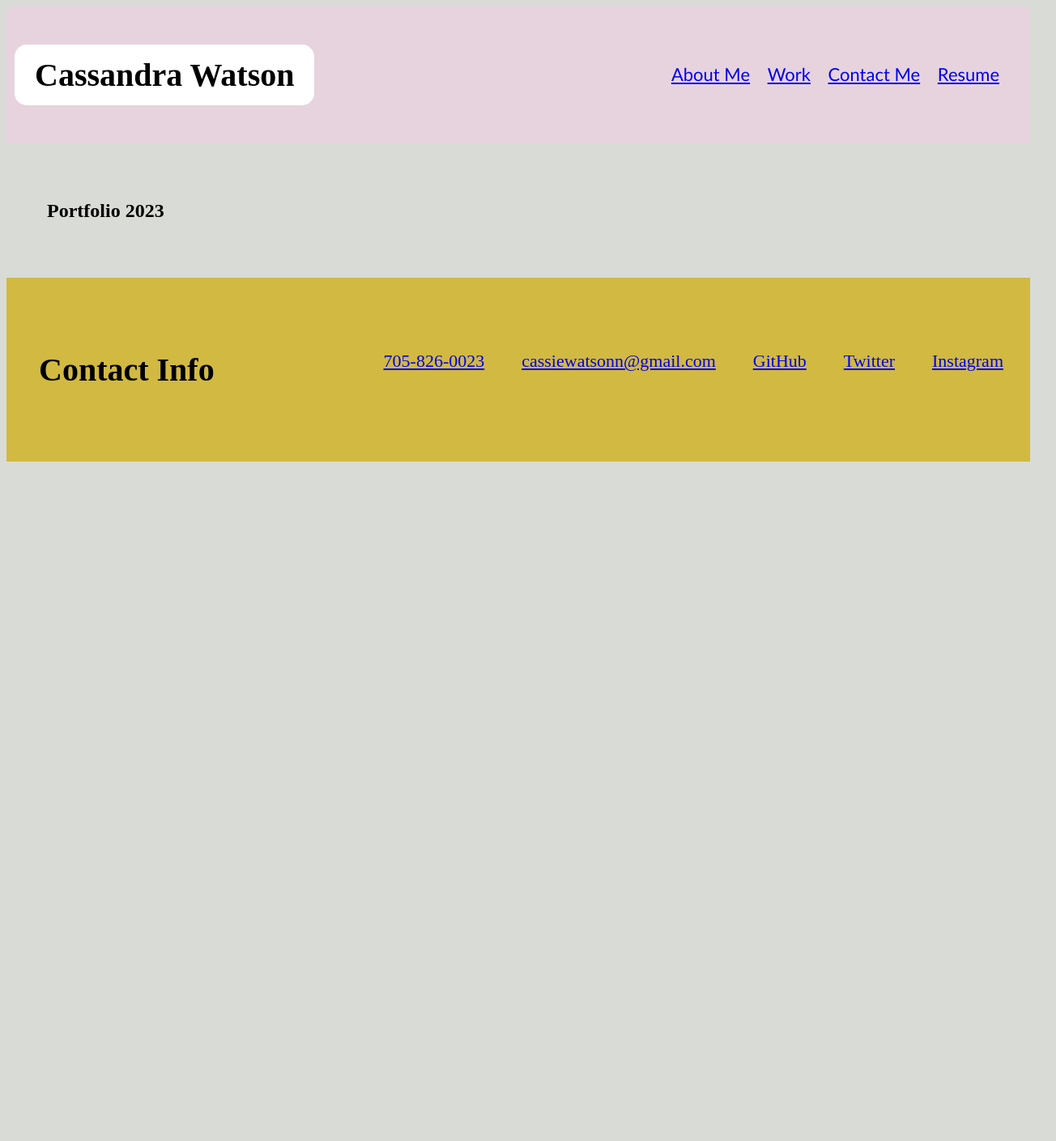
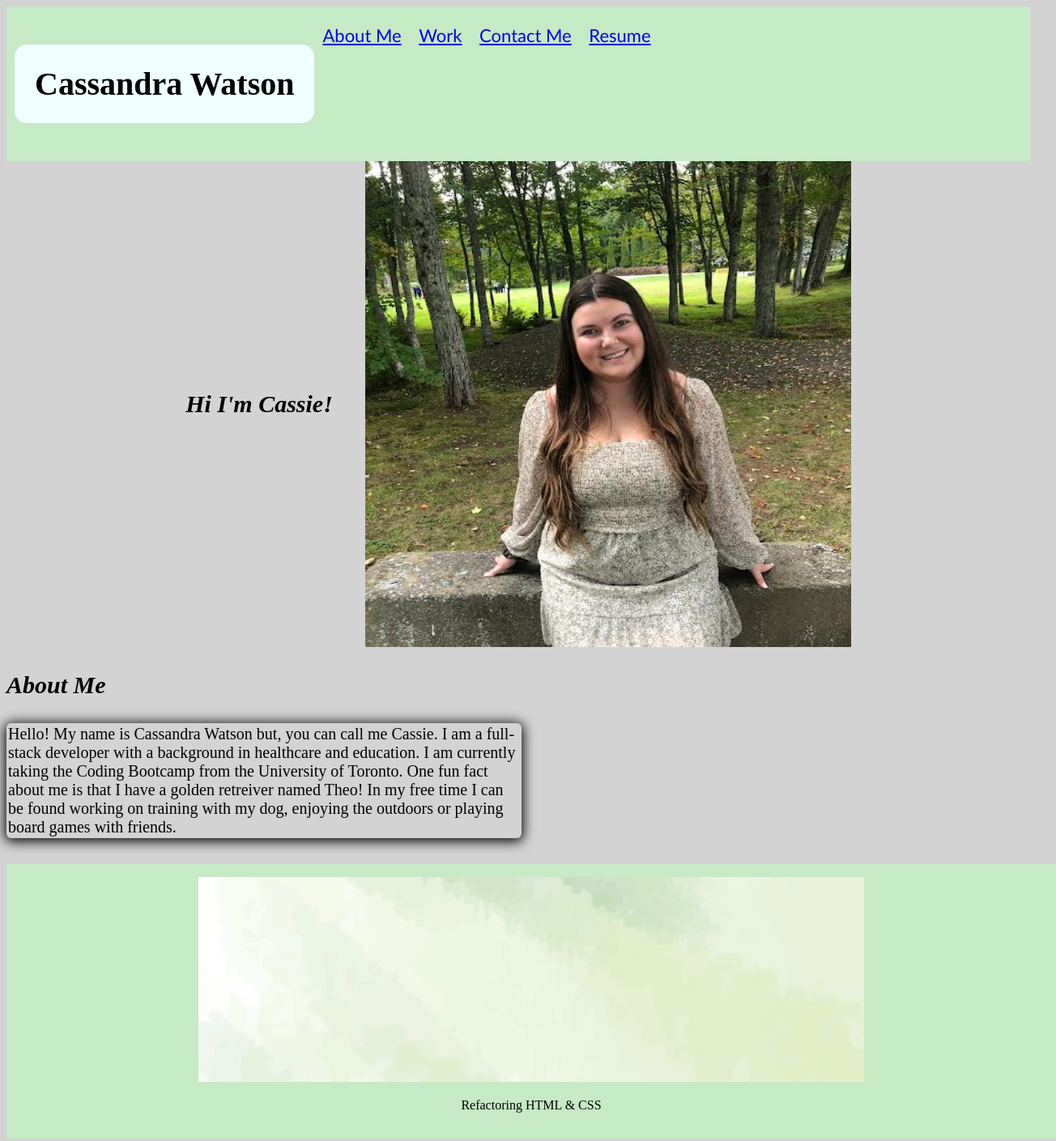
Before and after one commit to cassiewatsonn/portfolio, a plain HTML site: page index.html in a window 1280 px wide. Shown: the top 1409 px of the page at 81% size, 1304 px wide, since content can reach past the window. Before the commit the page ends 800 px from the top, so only its background shows below. Drawn offline with Linux system fonts and the light colour scheme.

Commit message:
Added photos, header and footer

```diff
--- a/assets/css/style.css
+++ b/assets/css/style.css
@@ -3,38 +3,43 @@
 }*/
 
 body {
-    background-color: #d9dcd6;
+    background-color: lightgrey;
+
 }
 
 
 header{
-    background-color: #e6d3dd;
+    background-color: #c5eac4;
     padding: 20px 10px;
     overflow:hidden
 }
 
 /*Main Title on Navigation Bar: Cassandra Watson*/
 header h1{
+    display: flex;
+    position:sticky;
     float: left;
     color: black;
-    text-align: left;
-    padding: 25px;
-    text-decoration: none;
+    padding:25px;
     font-size: 40px;
-    line-height: 25px;
-    background-color: white;
+    background-color: azure;
     border-radius: 15px;
+
 }
 
 /*Top Navigation Bar: About Me, Work, Contact Me, Resume*/
 .navbar {
-    display: inline;
-    padding-top: 50px;
-    margin-right: 20px;
+    display:flex;
+    position:sticky;
+    left:0;
+    z-index:1;
+    align-items: center;
+    justify-content:space-between;
+    padding: 2px 2px;
     font-family: 'Gill Sans', 'Gill Sans MT', Calibri, 'Trebuchet MS', sans-serif;
     font-size: 22px;
-    float: right;
-    text-align: center;
+
+
 }
 /*Take away bullet points on <li> for navigation bar*/
 ul {
@@ -45,6 +50,7 @@ ul {
 /*Line up header horizontally (navigation bar)*/
 li{
     display: inline;
+
 }
 
 /*Spacing between header nav links*/
@@ -58,31 +64,109 @@ a:hover{
     border-radius: 15px;
 }
 
+/*Hi Im Cassie*/
+.intro{
+    display:flex;
+    justify-content: center;
+    align-items: center;
+    gap: 2.5rem;
+    max-width: 68.75rem;
+    margin:auto;
+    font-size: 20px;
+    font-style: italic;
 
-/*.back {
-   background-image: "./portfolio/images/screenshot.png" ;
-}*/
-section {
-    background: url(./portfolio/images/greenphoto.jpg);
-    padding:50px;
+    /*float:left;
+    padding-top: 10%;
+    padding-left: 10%;
+    padding-right: 10%;
+    font-size: 35px;
+    font-style: italic;*/
+
+
 }
-/*section h2{
 
-}*/
+.cassiephoto{
+    float:center;
+    height: 37.5rem;
+    width:37.5rem;
 
 
 
 
+}
 
+/*AboutMe*/
 
+.biotitle{
+    font-size: 30px;
+    font-style: italic;
+    /*float:left;
+    text-decoration: underline;
+    font-style: italic;
+    font-size: 30px;
+    padding-left: 14%;
+    padding-right: 14%;
+    padding-bottom: 40%;*/
+}
 
+.biotext{
+    width:50%;
+    padding:2px;
+    border-radius: 6px;
+    box-shadow: 0px 2px 15px 2px;
+    font-size: 20px;
+
+    /*font-size: 25px;
+    padding-left: 25%;*/
+
+}
+
+/*Refactoring HTML &CSS*/
+.center{
+
+    background-color: #c5eac4;
+    padding:32px 0;
+    margin-top:2rem;
+    text-align: center;
+    margin-bottom: 16px;
+    width: 100%;
+    padding: 16px;
+}
+
+.bottom{
+    background-color: #c5eac4;
+    padding:32px 0;
+    margin-top:2rem;
+    text-align: center;
+    margin-bottom: 16px;
+    width: 45%;
+    padding: 16px;
+}
+
+    /*display:flex;
+    flex-direction: column;
+    justify-content:flex-end;
+    align-self: center;
+    height:auto;
+}*/
+
+.photo1{
+    width:65%;
+    height:60%;
+}
+
+.details1{
+    display:flex;
+    align-items: center;
+    justify-content: center;
+}
 
 
 
 /*Footer*/
 footer{
     padding: 20px 10px;
-    background-color: rgb(209, 185, 66);
+    background-color: #c5eac4;
     overflow:hidden
 }
 
--- a/index.html
+++ b/index.html
@@ -13,13 +13,13 @@
         <nav class="navbar">
             <ul>
                 <li>
-                    <a href="#">About Me</a>
+                    <a href="#aboutme">About Me</a>
                 </li>
                 <li>
-                    <a href="#">Work</a>
+                    <a href="#work">Work</a>
                 </li>
                 <li>
-                    <a href="#">Contact Me</a>
+                    <a href="#contact">Contact Me</a>
                 </li>
                 <li>
                     <a href="#">Resume</a>
@@ -27,38 +27,30 @@
             </ul>
         </nav>
     </header>
-
-    <section>
-        <h2>Portfolio 2023</h2>
-    </section>
-
-
-
-
-
-
-
-
-
-
-
-
-
-
-
-
-
-
-
-
-
-
-
-
-
-
-
-    <footer>
+    <main>
+        <section class="intro">
+            <h2>Hi I'm Cassie!</h2>
+            <img src="./assets/images/cassimage2.png" alt="Cassie sitting in a beautiful green space" class="cassiephoto" />
+        </section>
+        <article id="aboutme">
+            <h3 class="biotitle">About Me</h3>
+            <p class="biotext">Hello! My name is Cassandra Watson but, you can call me Cassie. I am a full-stack developer with a background in healthcare and education. I am currently taking the Coding Bootcamp from the University of Toronto. One fun fact about me is that I have a golden retreiver named Theo! In my free time I can be found working on training with my dog, enjoying the outdoors or playing board games with friends.
+            </p>
+        </article>
+        <section id="work" class="center">
+            <img src="./assets/images/green2.png" alt="green background photo" class="photo1"/>
+            <p class="details1">Refactoring HTML & CSS</p>
+        </section>
+        <section class="bottom">
+            <img src="./assets/images/plaidgreen.png" alt="plaid green background photo" class="photo1"/>
+            <p>JavaScript</p>
+        </section>
+        <section class="bottom">
+            <img src="./assets/images/cloud.png" alt="cloud green background photo" class="photo1"/>
+            <p>C##</p>
+        </section>
+    </main>
+    <footer id="contact">
         <h3>Contact Info</h3>
         <nav class="footernav">
             <ul>
@@ -80,6 +72,4 @@
             </ul>
         </nav>
     </footer>
-
-
 </body>
```
Also changed, not shown: assets/images/cassimage2.png (added), assets/images/cassphoto.jpg (added), assets/images/cloud.png (added), assets/images/green2.png (added), assets/images/plaidgreen.png (added).
